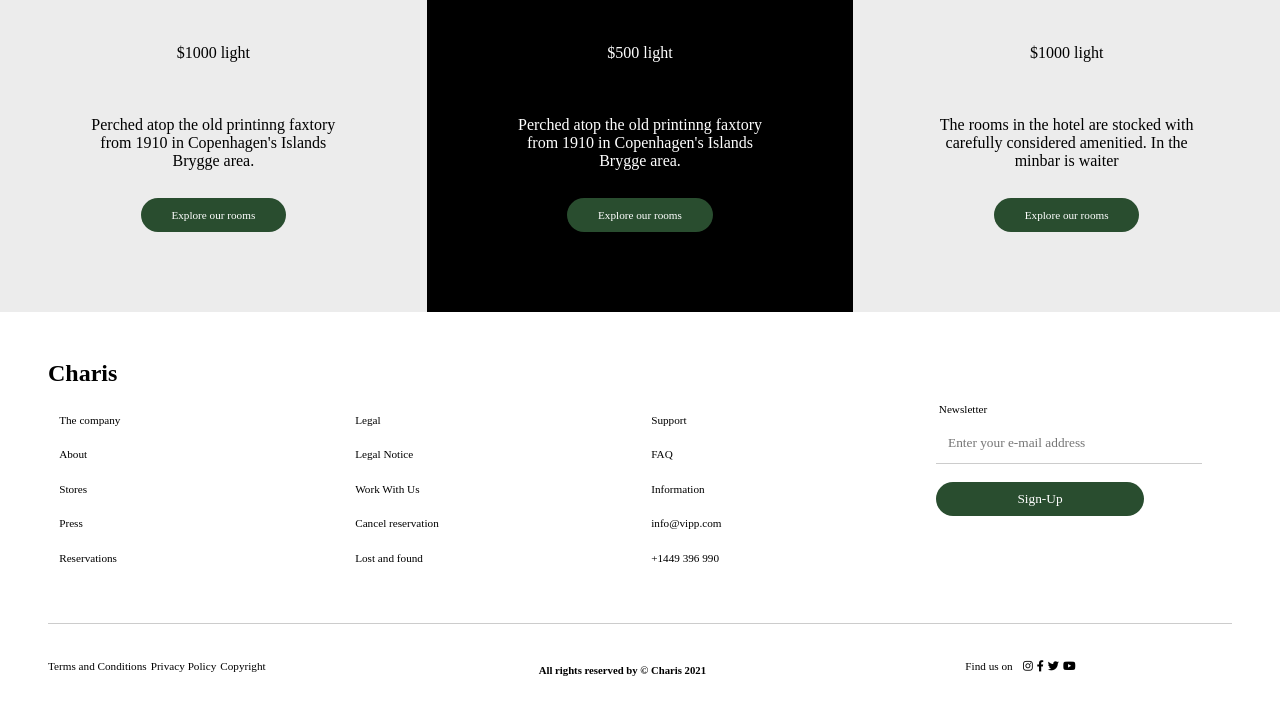
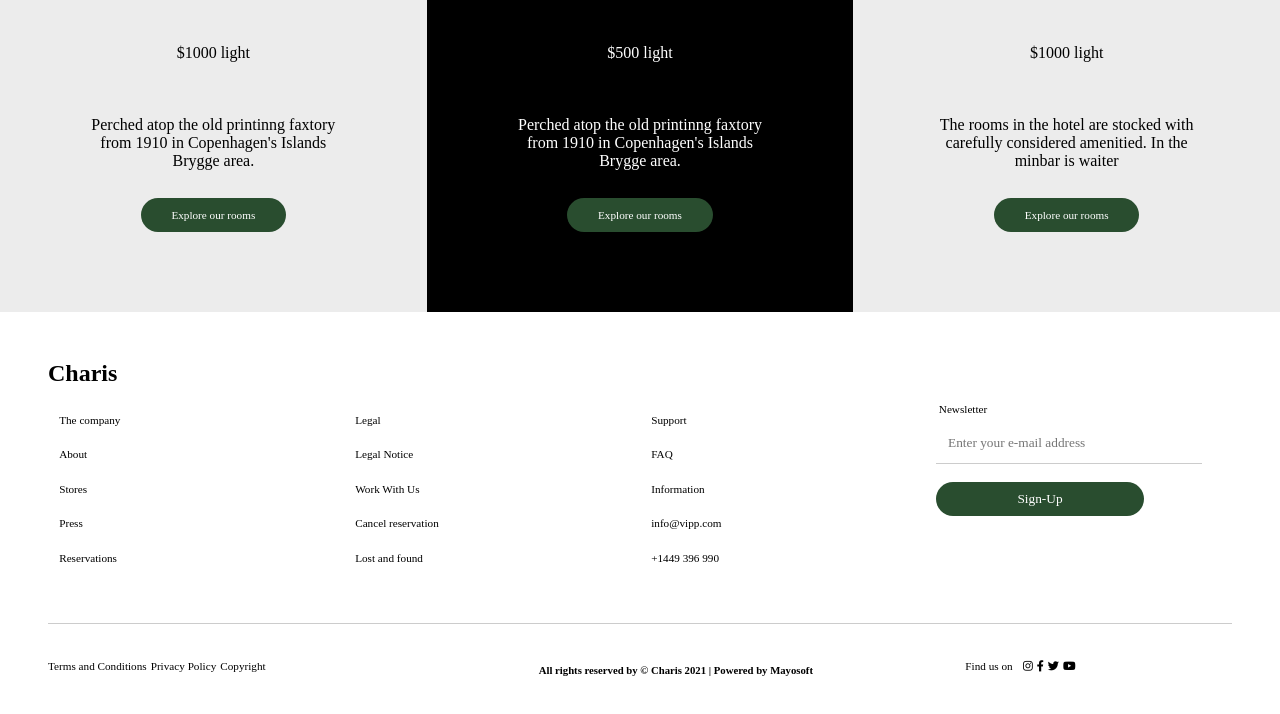
Before and after one commit to Ajayijoshuamayokun/CHotel, a plain HTML site: page index.html in a window 1280 px wide. Shown: the part 2289-3003 px from the top of the page. Drawn offline with nearby package versions, Linux system fonts and the light colour scheme; a script that the page names is missing; a web font is replaced by a local one.

Commit message:
Update index.html
Powered by Mayosoft

```diff
--- a/index.html
+++ b/index.html
@@ -167,7 +167,7 @@
             <li><a href="#">Copyright</a></li>
           </ul>
 
-         <h6>All rights reserved by © Charis 2021 </h6>
+         <h6>All rights reserved by © Charis 2021 | Powered by Mayosoft </h6>
 
         <ul class="last">
           <li class="find"> Find us on</li>
```
